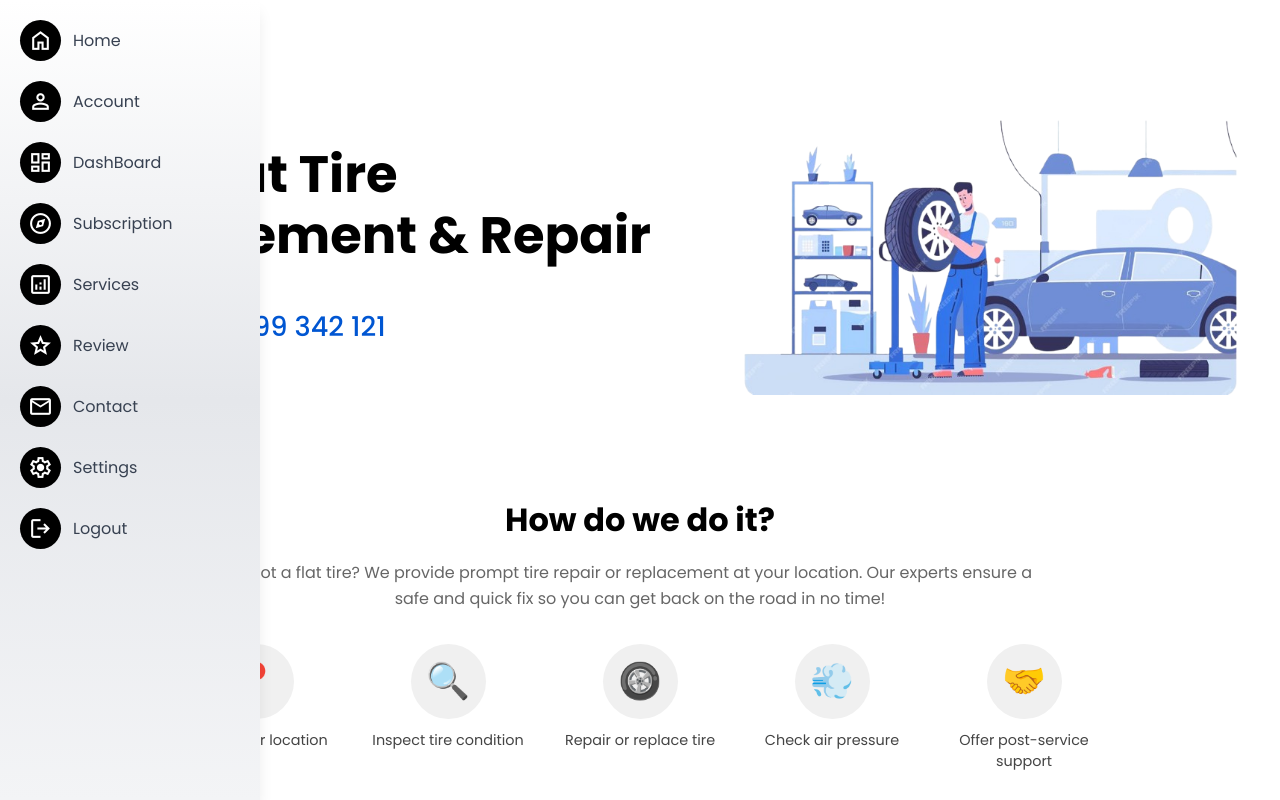
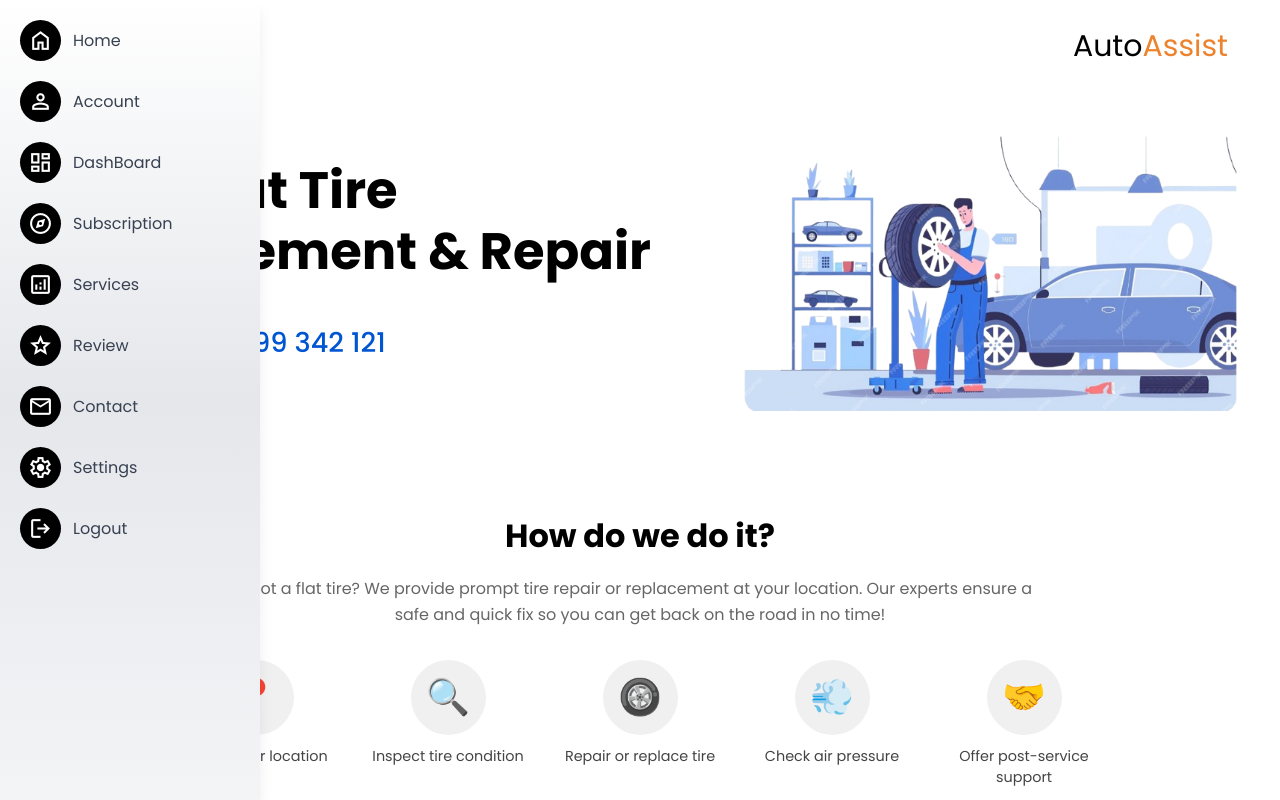
Before and after one commit to priyanshivmehta/autoassist, a React (Create React App) app in the folder my-app/: page /flat-tyre in a window 1280 px wide. Built offline with nearby package versions, Linux system fonts and the light colour scheme.

Commit message:
Update flat.jsx

```diff
--- a/my-app/src/pages/flat.jsx
+++ b/my-app/src/pages/flat.jsx
@@ -1,11 +1,12 @@
 import React from "react";
 import tireIcon from "../assets/images/tireIcon.png"; // replace with your actual image path
+import { useNavigate } from "react-router-dom";
 
 const styles = {
   wrapper: {
     fontFamily: "'Poppins', sans-serif",
     backgroundColor: "#fff",
-    padding: "3rem 1rem",
+    padding: "0.5rem 2rem 6rem",
   },
   hero: {
     maxWidth: "1200px",
@@ -94,8 +95,14 @@ const styles = {
 };
 
 function FlatTireService() {
+  const navigate = useNavigate();
   return (
     <div style={styles.wrapper}>
+      <div style={styles.logoContainer}>
+        <h2 className="text-3xl pt-5 text-right mr-5">
+          Auto<span className="text-[#ed832d]">Assist</span>
+        </h2>
+      </div>
       {/* Hero Section */}
       <div style={styles.hero}>
         <div style={styles.leftColumn}>
@@ -125,7 +132,7 @@ function FlatTireService() {
             style={styles.button}
             onMouseEnter={(e) => (e.target.style.backgroundColor = "#ed832d")}
             onMouseLeave={(e) => (e.target.style.backgroundColor = "black")}
-            onClick={() => alert("Service Booked!")}
+            onClick={() => navigate("/flat-tyre/book")}
           >
             Book Service
           </button>
```
